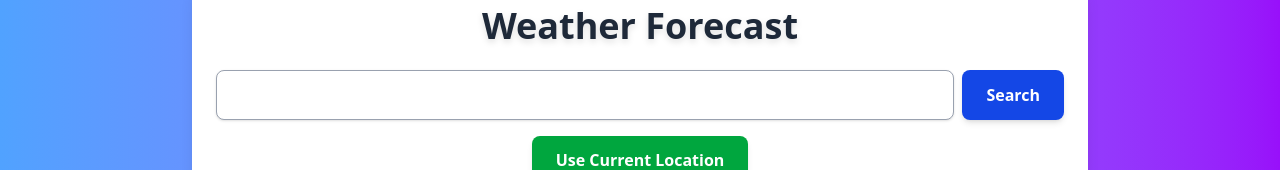
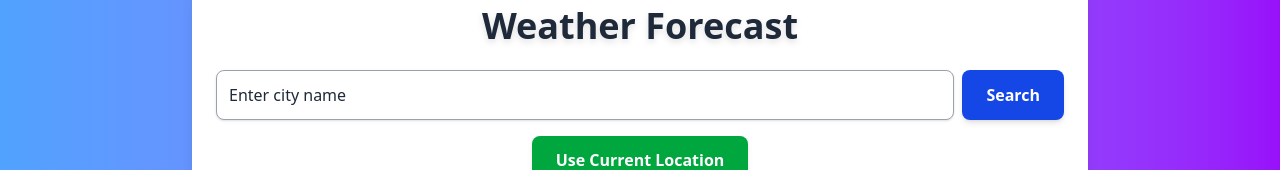
Before and after one commit to Aryan009-sr/weather-app, a website: page index.html in a window 1280 px wide. Shown: the part 231-401 px from the top of the page. Drawn offline with nearby package versions, Linux system fonts and the light colour scheme; files that its build step writes are made by us from their sources; no server answers.

Commit message:
commit new change

```diff
--- a/index.html
+++ b/index.html
@@ -21,7 +21,7 @@
         <div class="search-section mb-4 flex flex-col items-center gap-4">
             <div class="flex flex-col sm:flex-row w-full gap-2 justify-center">
                 <input type="text" id="city-input" placeholder="Enter city name"
-                    class="flex-grow p-3 rounded-lg border border-gray-400 border-opacity-50 bg-white bg-opacity-20 placeholder-white placeholder-opacity-75 focus:outline-none focus:ring-2 focus:ring-white focus:ring-opacity-70 text-gray-800 shadow-sm w-full sm:w-auto">
+                    class="flex-grow p-3 rounded-lg border border-gray-400 border-opacity-50 bg-white bg-opacity-20 placeholder-gray-800 placeholder-opacity-75 focus:outline-none focus:ring-2 focus:ring-white focus:ring-opacity-70 text-gray-800 shadow-sm w-full sm:w-auto">
                 <button id="search-btn"
                     class="bg-blue-700 hover:bg-blue-800 text-white font-semibold py-3 px-6 rounded-lg transition duration-300 ease-in-out shadow-md w-full sm:w-auto">
                     Search
```
